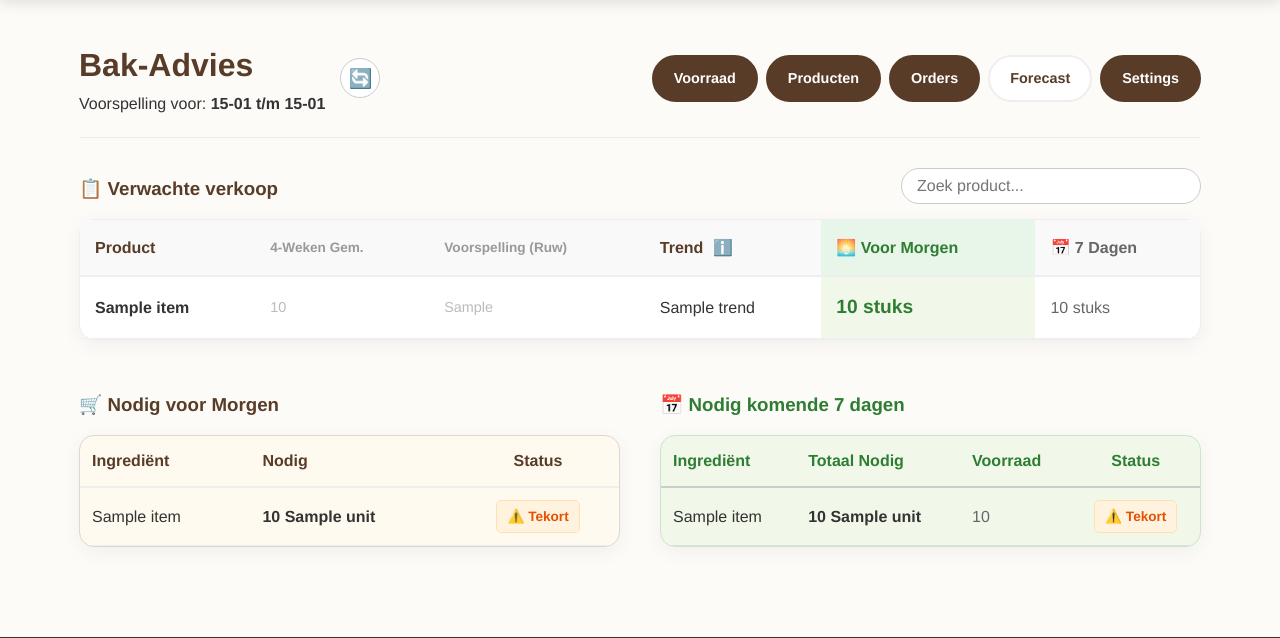
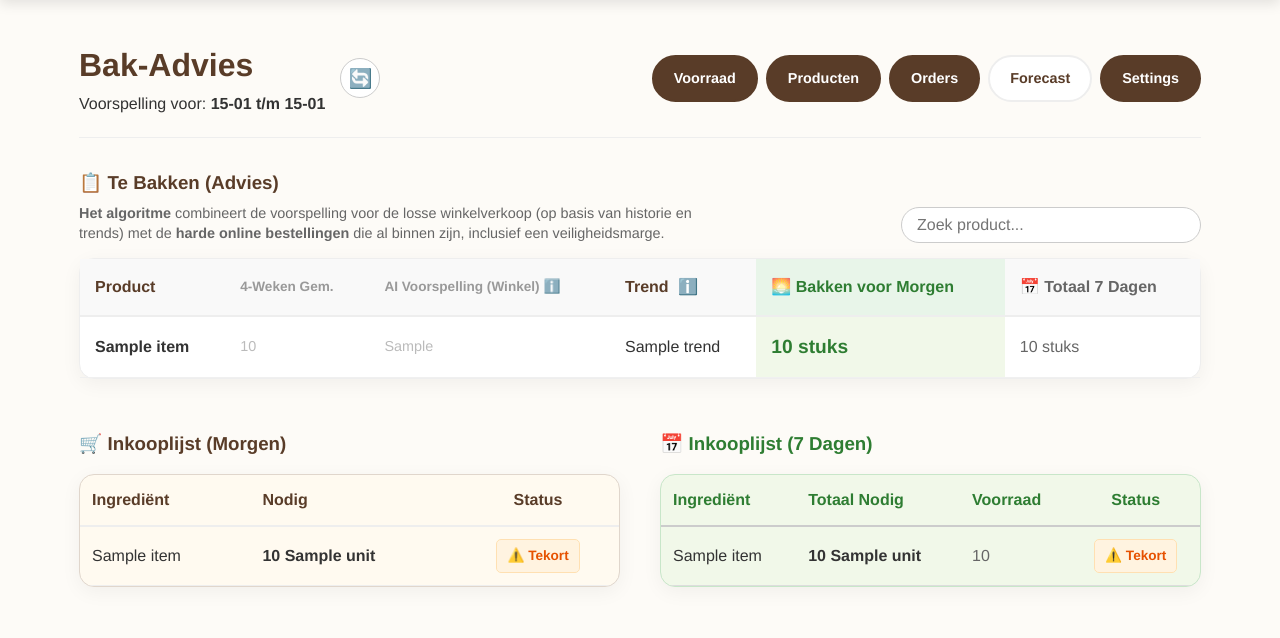
Before and after one commit to A-D-DBS-application/web-application-2025-group-11, a Flask app: template app/templates/admin_forecast.html in a window 1280 px wide. Shown: the part 100-738 px from the top of the page. Run offline with Flask 3, Linux system fonts and the light colour scheme; the template is opened without the code that fills it: most values are stand-ins (such as "Sample title", 1, 10 or a date in 2020); some libraries are stand-ins or nearby versions.

Commit message:
Update admin_forecast.html

```diff
--- a/app/templates/admin_forecast.html
+++ b/app/templates/admin_forecast.html
@@ -11,7 +11,7 @@
             </div>
 
             <form action="{{ url_for('main.refresh_forecast') }}" method="POST" style="margin: 0;">
-                <button type="submit" title="Nu opnieuw berekenen"
+                <button type="submit" title="Forceer herberekening"
                         style="background: white; border: 1px solid #ccc; border-radius: 50%; width: 40px; height: 40px; cursor: pointer; font-size: 1.2em; transition: transform 0.2s;">
                     🔄
                 </button>
@@ -36,7 +36,12 @@
 
     <div style="margin-bottom: 50px;">
         <div style="display: flex; justify-content: space-between; align-items: flex-end; margin-bottom: 15px;">
-            <h3 style="color: #593C28; margin: 0;">📋 Verwachte verkoop</h3>
+            <div>
+                <h3 style="color: #593C28; margin: 0;">📋 Te Bakken (Advies)</h3>
+                <p style="color: #666; font-size: 0.9em; margin-top: 5px; max-width: 650px; line-height: 1.4;">
+                    <strong>Het algoritme</strong> combineert de voorspelling voor de losse winkelverkoop (op basis van historie en trends) met de <strong>harde online bestellingen</strong> die al binnen zijn, inclusief een veiligheidsmarge.
+                </p>
+            </div>
 
             <div style="width: 300px;">
                 <input type="text" id="forecastSearch" onkeyup="filterForecast()"
@@ -52,11 +57,17 @@
                     <tr style="border-bottom: 2px solid #eee; text-align: left; color: #593C28; background-color: #f9f9f9;">
                         <th style="padding: 15px;">Product</th>
 
-                        <th style="padding: 15px; color: #999; font-size: 0.85em;" title="Gemiddelde van afgelopen 4 weken">
+                        <th style="padding: 15px; color: #999; font-size: 0.85em;" title="Wat verkopen we gemiddeld in een week (Winkel)?">
                             4-Weken Gem.
                         </th>
-                        <th style="padding: 15px; color: #999; font-size: 0.85em;" title="Zuivere AI voorspelling (zonder marge)">
-                            Voorspelling (Ruw)
+                        <th style="padding: 15px; color: #999; font-size: 0.85em;">
+                            AI Voorspelling (Winkel)
+                            <span class="item-tooltip-wrapper"
+                                  style="font-weight: normal; cursor: help;"
+                                  onmouseenter="showTooltip(event, `Dit is de zuivere output van Engine 1 (Random Forest).<br>Het voorspelt puur de losse winkelverkoop, zonder bestellingen.`)"
+                                  onmouseleave="hideTooltip()">
+                                ℹ️
+                            </span>
                         </th>
 
                         <th style="padding: 15px;">
@@ -65,11 +76,11 @@
                                   style="font-weight: normal; font-size: 1em; margin-left: 5px; cursor: help;"
                                   onmouseenter="showTooltip(event, `
                                     <div style='text-align:left; line-height:1.4;'>
-                                        <strong>Hoe werkt de trend?</strong><br>
-                                        Vergelijking voorspelling vs. gemiddelde afgelopen 4 weken:<br><br>
-                                        📈 <strong>Stijgend:</strong> > 5% hoger<br>
-                                        📉 <strong>Dalend:</strong> > 5% lager<br>
-                                        ➡️ <strong>Stabiel:</strong> Ongeveer gelijk
+                                        <strong>Trend Analyse:</strong><br>
+                                        Vergelijkt de AI-voorspelling met het gemiddelde van de laatste maand.<br><br>
+                                        📈 <strong>Stijgend:</strong> > 20% groei verwacht<br>
+                                        📉 <strong>Dalend:</strong> > 20% krimp verwacht<br>
+                                        ➡️ <strong>Stabiel:</strong> Normaal verloop
                                     </div>
                                   `)"
                                   onmouseleave="hideTooltip()">
@@ -78,10 +89,10 @@
                         </th>
 
                         <th style="padding: 15px; background-color: #E8F5E9; color: #2E7D32;">
-                            🌅 Voor Morgen
+                            🌅 Bakken voor Morgen
                         </th>
                         <th style="padding: 15px; color: #666;">
-                            📅 7 Dagen
+                            📅 Totaal 7 Dagen
                         </th>
                     </tr>
                 </thead>
@@ -111,7 +122,7 @@
     <div style="display: flex; gap: 40px; flex-wrap: wrap; align-items: stretch;">
 
         <div style="flex: 1; min-width: 400px; display: flex; flex-direction: column;">
-            <h3 style="color: #593C28; margin-bottom: 15px;">🛒 Nodig voor Morgen</h3>
+            <h3 style="color: #593C28; margin-bottom: 15px;">🛒 Inkooplijst (Morgen)</h3>
             <div class="cart-container" style="padding: 0; overflow: hidden; background-color: #fffaf0; border: 1px solid #e0d6cc; flex-grow: 1;">
                 <table style="width: 100%; border-collapse: collapse;">
                     <thead>
@@ -151,7 +162,7 @@
         </div>
 
         <div style="flex: 1; min-width: 400px; display: flex; flex-direction: column;">
-            <h3 style="color: #2E7D32; margin-bottom: 15px;">📅 Nodig komende 7 dagen</h3>
+            <h3 style="color: #2E7D32; margin-bottom: 15px;">📅 Inkooplijst (7 Dagen)</h3>
             <div class="cart-container" style="padding: 0; overflow: hidden; background-color: #F1F8E9; border: 1px solid #C8E6C9; flex-grow: 1; display: flex; flex-direction: column;">
                 <table style="width: 100%; border-collapse: collapse; margin-bottom: auto;">
                     <thead>
```
